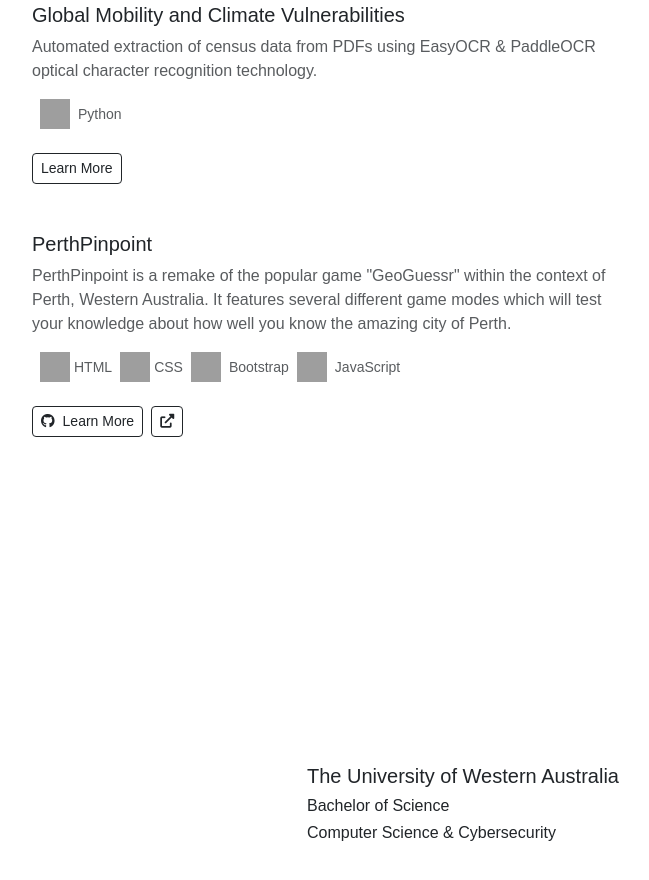
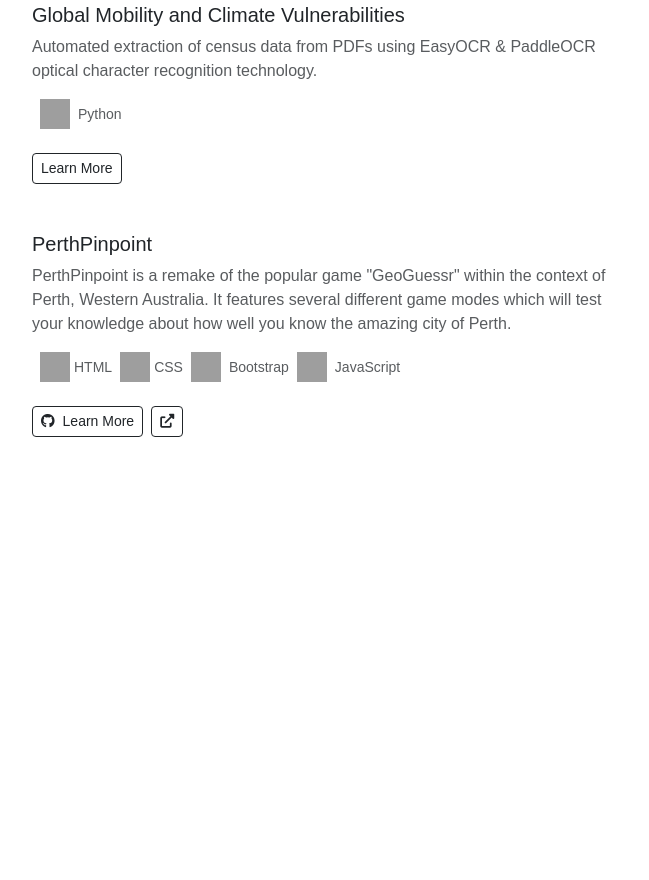
Before and after one commit to CJFernie/personal-website, a plain HTML site: page index.html in a window 1280 px wide. Shown: the part 1977-2857 px from the top of the page, without its empty margins (334-983 px from the left). After the commit the page ends 2438 px from the top, so only its background shows below. Drawn offline with nearby package versions, Linux system fonts and the light colour scheme; grey boxes are pictures that could not be loaded; some icons are missing.

Commit message:
PW-4 bye bye education section

```diff
--- a/index.html
+++ b/index.html
@@ -208,15 +208,6 @@
 
                         </ul>
                     </div>
-
-                    <div class="content-item d-flex align-items-center justify-content-center" data-title="Education">
-                        <ul class="list-unstyled">
-                            <li class="mb-4">
-                                <h5>The University of Western Australia</h5>
-                                <h6>Bachelor of Science</h6>
-                                <h6>Computer Science & Cybersecurity</h6>
-                            </li>
-                    </div>
                 </div>
             </div>
         </section>
```
